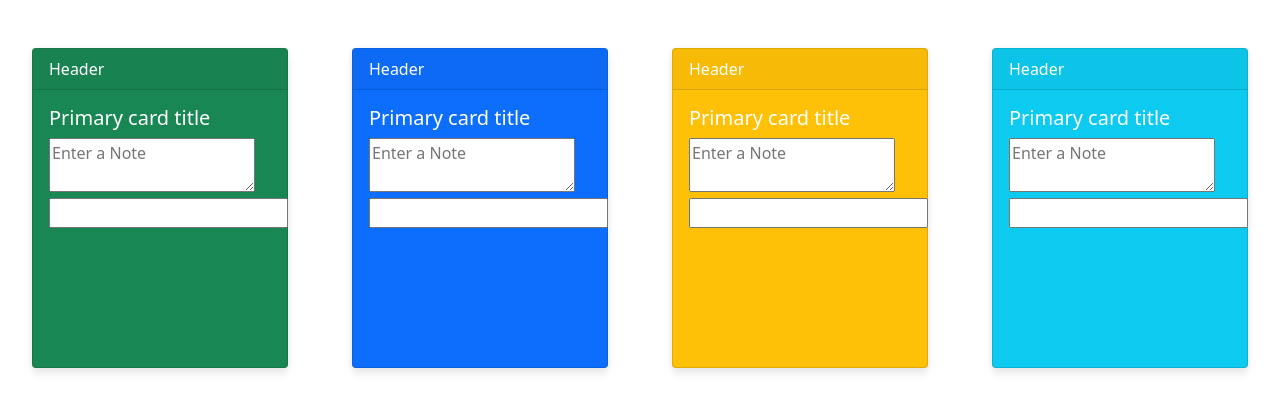
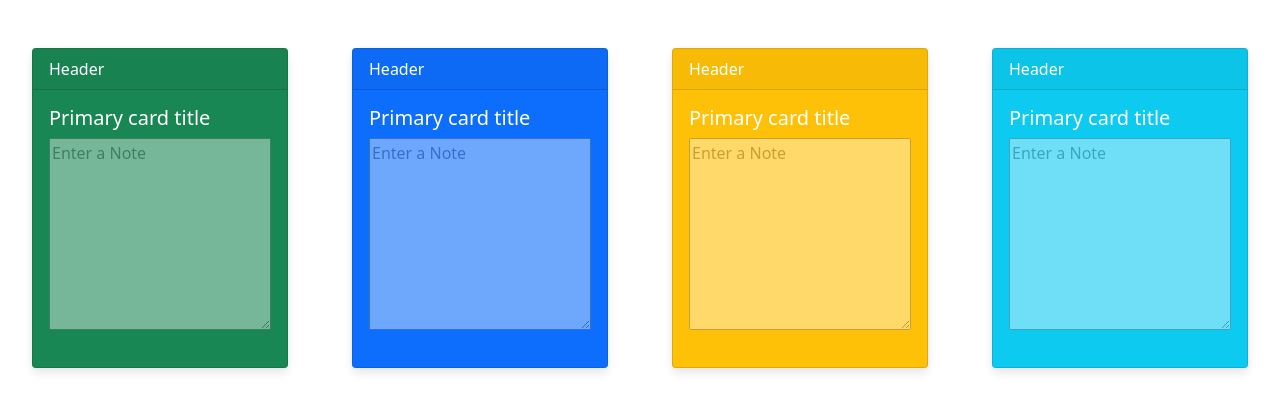
Before and after one commit to sanjaydell/Quick-Notes, a React (Create React App) app: page / in a window 1280 px wide. Shown: the top 412 px of the page. Built offline with nearby package versions, Linux system fonts and the light colour scheme.

Commit message:
Modified Card Text Area

```diff
--- a/src/Card.css
+++ b/src/Card.css
@@ -10,3 +10,9 @@
   transform: scale(1.05);
   box-shadow: 0 10px 20px rgba(0,0,0,.12), 0 4px 8px rgba(0,0,0,.06);
 }
+
+.card-text-area {
+  width: 100%;
+  height: 12rem;
+  opacity: 0.4;
+}
--- a/src/Card.jsx
+++ b/src/Card.jsx
@@ -4,12 +4,12 @@ import './Card.css'
 const Card = ({color}) => {
 return(
   <div style={{ padding: '2rem' }}>
-    <div className={`card text-white bg-${color} mb-3`} style={{ maxWidth: '16rem', height: '20rem' }}>
+    <div className={`card text-white bg-${color} mb-3`} style={{ width: '16rem', height: '20rem' }}>
       <div className='card-header'>Header</div>
       <div className='card-body'>
         <h5 className='card-title'>Primary card title</h5>
-        <textarea className='card-text' placeholder='Enter a Note'/>
-        <input type='text' placeholder='' />
+        <textarea className='card-text-area' placeholder='Enter a Note'/>
+        {/* <input type='text' placeholder='' /> */}
         {/* <p className='card-text'>Some quick example text to build on the card title and make up the bulk of the card's content.</p> */}
       </div>
     </div>
```
